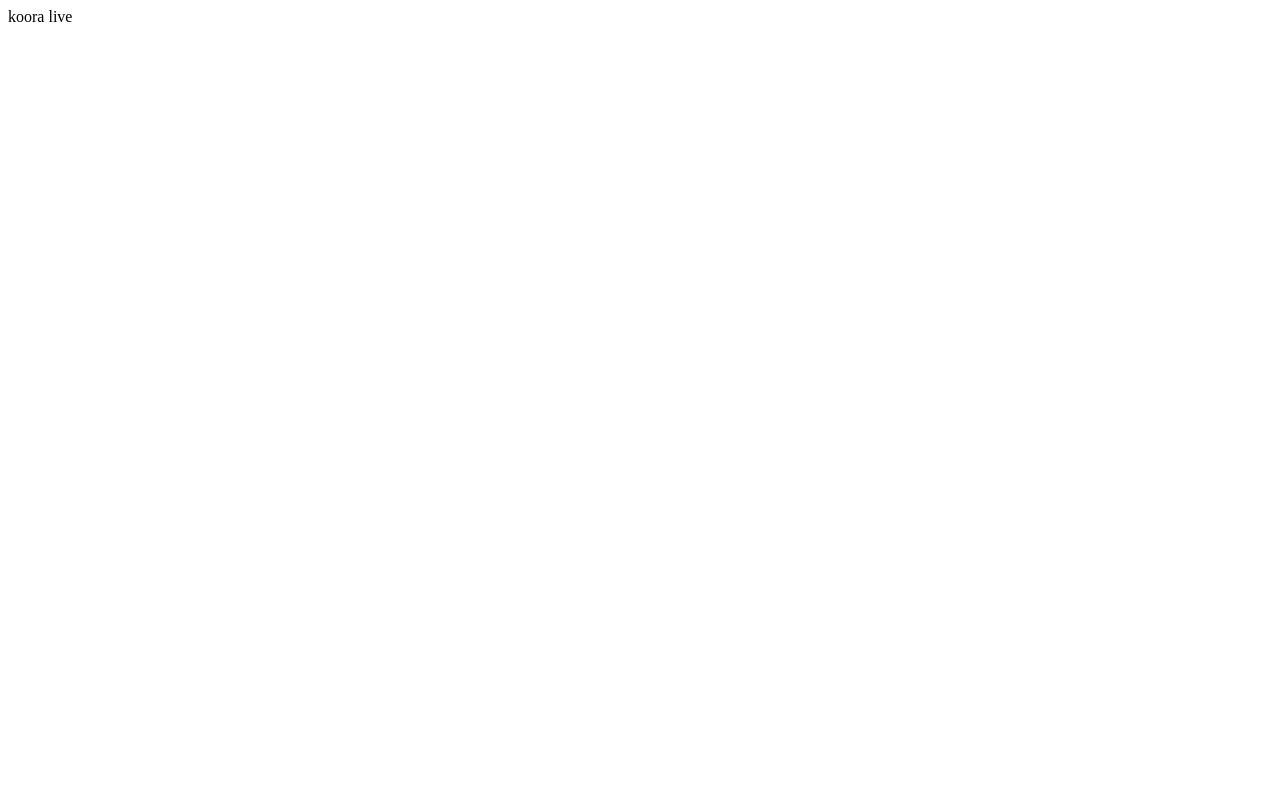
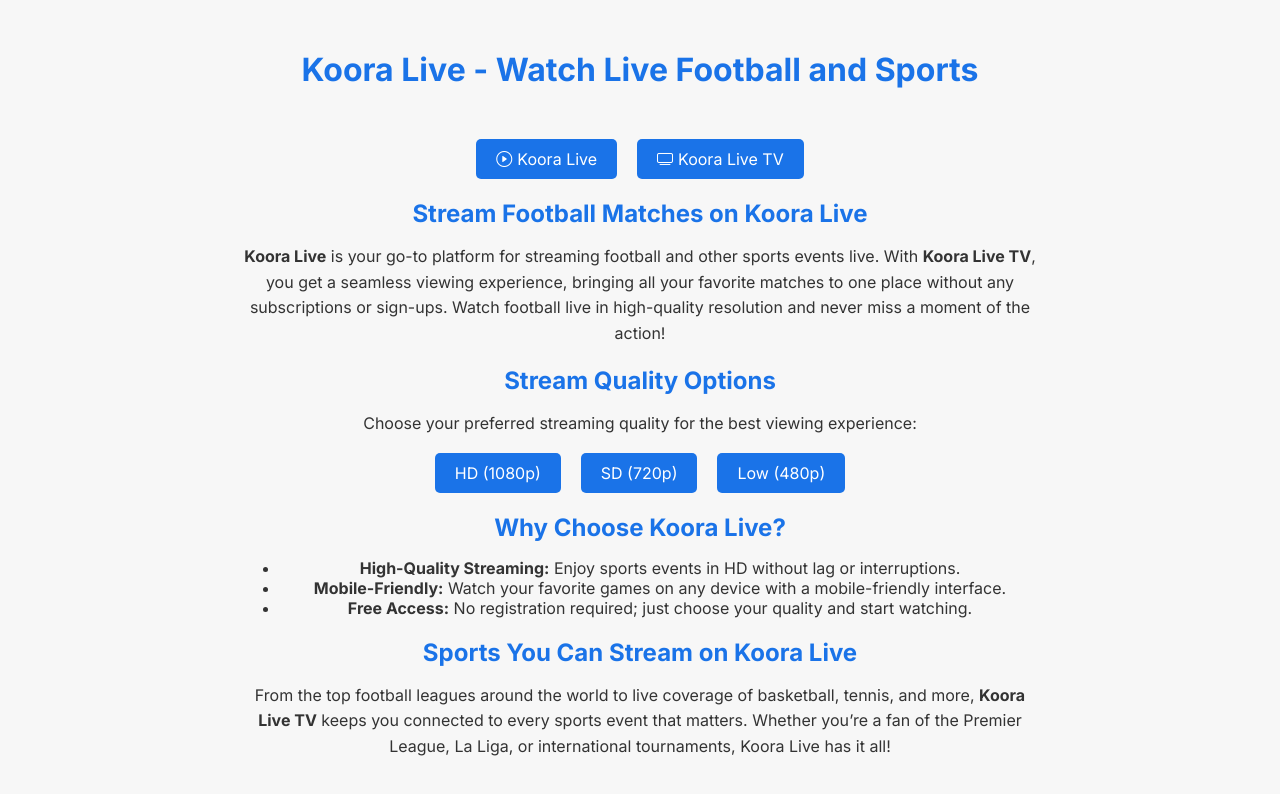
Before and after one commit to Hesgoalss/koora-live, a plain HTML site: page index.html in a window 1280 px wide. Drawn offline with nearby package versions, Linux system fonts and the light colour scheme.

Commit message:
Update index.html

```diff
--- a/index.html
+++ b/index.html
@@ -1 +1,116 @@
-koora live
+<!DOCTYPE html>
+<html lang="en">
+<head>
+    <meta charset="UTF-8">
+    <title>Koora Live - Stream Football Matches and Sports Online</title>
+    <meta name="description" content="Watch live football and sports on Koora Live. Enjoy high-quality streaming on Koora Live TV without any subscription.">
+    <meta name="keywords" content="koora live, koora live tv">
+   <meta name="msvalidate.01" content="EC3B989741CA056C2CDDA5F1D0CB27E4" />
+    <meta name="viewport" content="width=device-width, initial-scale=1.0">
+    <link href="https://fonts.googleapis.com/css2?family=Inter:wght@300;400;600;700&display=swap" rel="stylesheet">
+    <link rel="stylesheet" href="https://cdn.jsdelivr.net/npm/bootstrap-icons@1.10.5/font/bootstrap-icons.css">
+    <style>
+        body {
+            font-family: 'Inter', sans-serif;
+            margin: 0;
+            padding: 0;
+            background-color: #f7f7f7;
+            color: #333;
+        }
+        .container {
+            max-width: 800px;
+            margin: 0 auto;
+            padding: 20px;
+        }
+        .header {
+            text-align: center;
+            padding: 20px 0;
+        }
+        .header h1 {
+            color: #1a73e8;
+            font-size: 2rem;
+            margin: 10px 0;
+        }
+        .buttons {
+            display: flex;
+            justify-content: center;
+            gap: 20px;
+            margin: 20px 0;
+        }
+        .btn {
+            padding: 10px 20px;
+            font-size: 16px;
+            color: #fff;
+            background-color: #1a73e8;
+            border-radius: 5px;
+            text-decoration: none;
+            display: inline-flex;
+            align-items: center;
+            gap: 5px;
+        }
+        .btn:hover {
+            background-color: #0d5bbf;
+        }
+        .content {
+            text-align: center;
+            margin-top: 20px;
+        }
+        .content p {
+            line-height: 1.6;
+        }
+        h2 {
+            color: #1a73e8;
+            margin-bottom: 10px;
+        }
+        .qualities {
+            display: flex;
+            justify-content: center;
+            gap: 20px;
+            margin-top: 15px;
+        }
+        .quality {
+            padding: 10px 20px;
+            color: #fff;
+            background-color: #1a73e8;
+            border-radius: 5px;
+            font-size: 16px;
+        }
+    </style>
+</head>
+<body>
+    <div class="container">
+        <div class="header">
+            <h1>Koora Live - Watch Live Football and Sports</h1>
+        </div>
+
+        <div class="buttons">
+            <a href="https://vargoals.com" class="btn" target="_blank"><i class="bi bi-play-circle"></i> Koora Live</a>
+            <a href="https://vargoals.com" class="btn" target="_blank"><i class="bi bi-tv"></i> Koora Live TV</a>
+        </div>
+
+        <div class="content">
+            <h2>Stream Football Matches on Koora Live</h2>
+            <p><strong>Koora Live</strong> is your go-to platform for streaming football and other sports events live. With <strong>Koora Live TV</strong>, you get a seamless viewing experience, bringing all your favorite matches to one place without any subscriptions or sign-ups. Watch football live in high-quality resolution and never miss a moment of the action!</p>
+
+            <h2>Stream Quality Options</h2>
+            <p>Choose your preferred streaming quality for the best viewing experience:</p>
+
+            <div class="qualities">
+                <span class="quality">HD (1080p)</span>
+                <span class="quality">SD (720p)</span>
+                <span class="quality">Low (480p)</span>
+            </div>
+
+            <h2>Why Choose Koora Live?</h2>
+            <ul>
+                <li><strong>High-Quality Streaming:</strong> Enjoy sports events in HD without lag or interruptions.</li>
+                <li><strong>Mobile-Friendly:</strong> Watch your favorite games on any device with a mobile-friendly interface.</li>
+                <li><strong>Free Access:</strong> No registration required; just choose your quality and start watching.</li>
+            </ul>
+
+            <h2>Sports You Can Stream on Koora Live</h2>
+            <p>From the top football leagues around the world to live coverage of basketball, tennis, and more, <strong>Koora Live TV</strong> keeps you connected to every sports event that matters. Whether you’re a fan of the Premier League, La Liga, or international tournaments, Koora Live has it all!</p>
+        </div>
+    </div>
+</body>
+</html>
```
